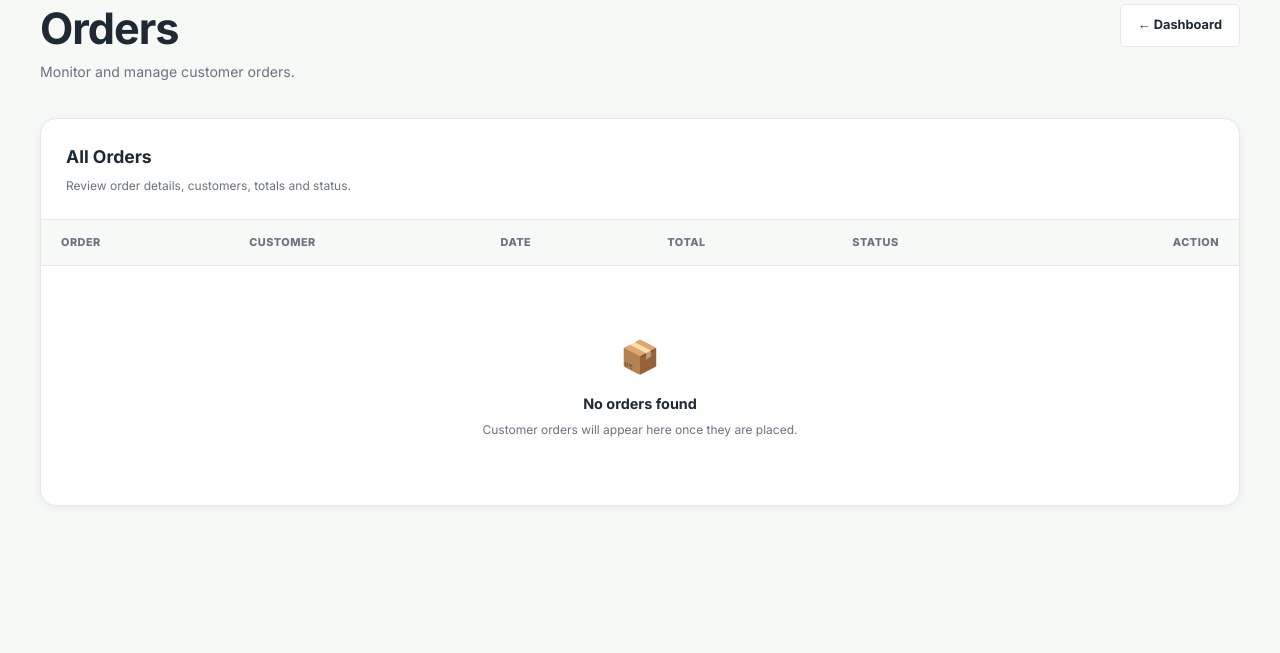
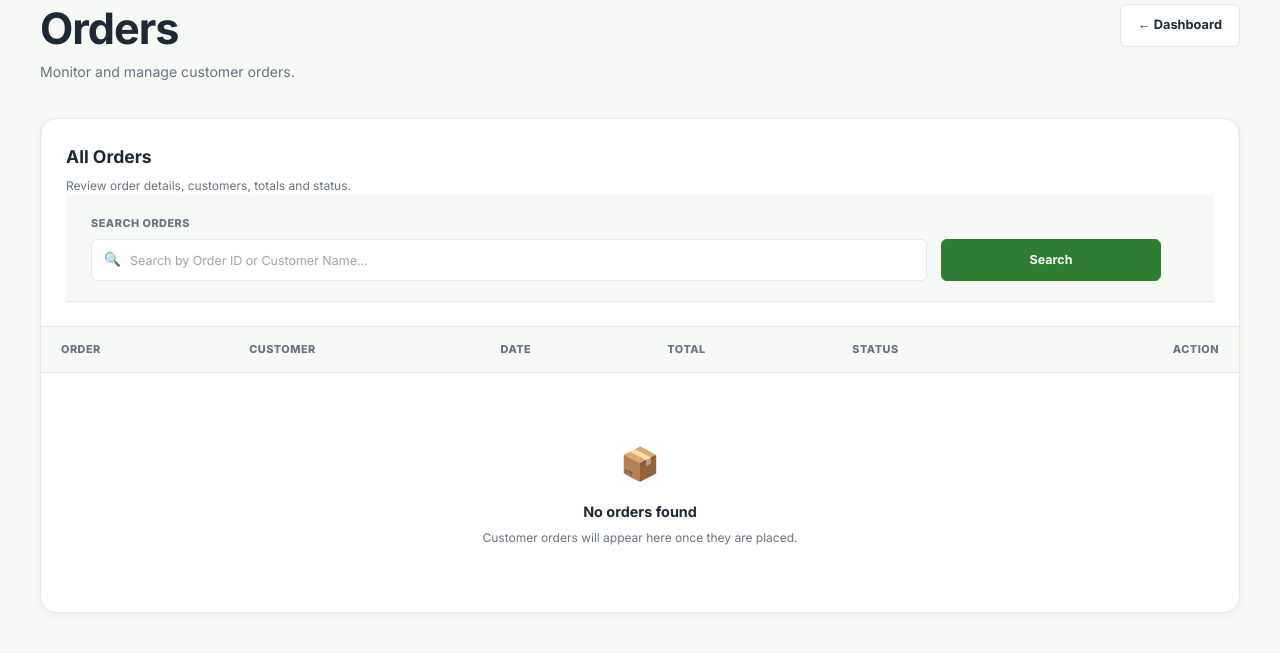
Before and after one commit to Abhishek-M-34/FreshCart, a Django app: page /admin-dashboard/orders/ in a window 1280 px wide. Shown: the part 155-808 px from the top of the page. Run offline with Django 5.2, Linux system fonts and the light colour scheme; the visitor is signed in with stand-in values (Sample User, id 1); data comes from the database, SQL or seed files in the repository; data that the repository does not hold is empty.

Commit message:
Added search bar for customer and order managements

```diff
--- a/orders/views.py
+++ b/orders/views.py
@@ -178,20 +178,39 @@ def is_admin(user):
 @user_passes_test(is_admin)
 def admin_order_list(request):
 
+    search_query = request.GET.get("search", "").strip()
+
     orders = (
         Order.objects
         .select_related("user")
         .order_by("-created_at")
     )
 
+    if search_query:
+
+        from django.db.models import Q
+
+        if search_query.isdigit():
+
+            orders = orders.filter(
+                Q(id=int(search_query)) |
+                Q(user__username__icontains=search_query)
+            )
+
+        else:
+
+            orders = orders.filter(
+                user__username__icontains=search_query
+            )
+
     return render(
         request,
         "dashboard/orders/order_list.html",
         {
-            "orders": orders
+            "orders": orders,
+            "search_query": search_query,
         }
     )
-
 @user_passes_test(is_admin)
 def admin_order_detail(request, order_id):
 
--- a/templates/dashboard/orders/order_list.html
+++ b/templates/dashboard/orders/order_list.html
@@ -57,6 +57,56 @@
                     </p>
 
                 </div>
+<form
+    method="GET"
+    class="admin-product-filters"
+>
+
+    <div class="admin-product-search">
+
+        <label for="order-search">
+            Search Orders
+        </label>
+
+        <div class="admin-search-input">
+
+            <span>
+                🔍
+            </span>
+
+            <input
+                type="text"
+                id="order-search"
+                name="search"
+                value="{{ search_query }}"
+                placeholder="Search by Order ID or Customer Name..."
+            >
+
+        </div>
+
+    </div>
+
+
+    <button
+        type="submit"
+        class="admin-filter-btn"
+    >
+        Search
+    </button>
+
+
+    {% if search_query %}
+
+        <a
+            href="{% url 'admin_order_list' %}"
+            class="admin-clear-filter-btn"
+        >
+            Clear
+        </a>
+
+    {% endif %}
+
+</form>
 
             </div>
 
```
Also changed, not shown: dashboard/views.py (+12 -3 lines), templates/dashboard/customers/customer_list.html (+51 -0 lines).
